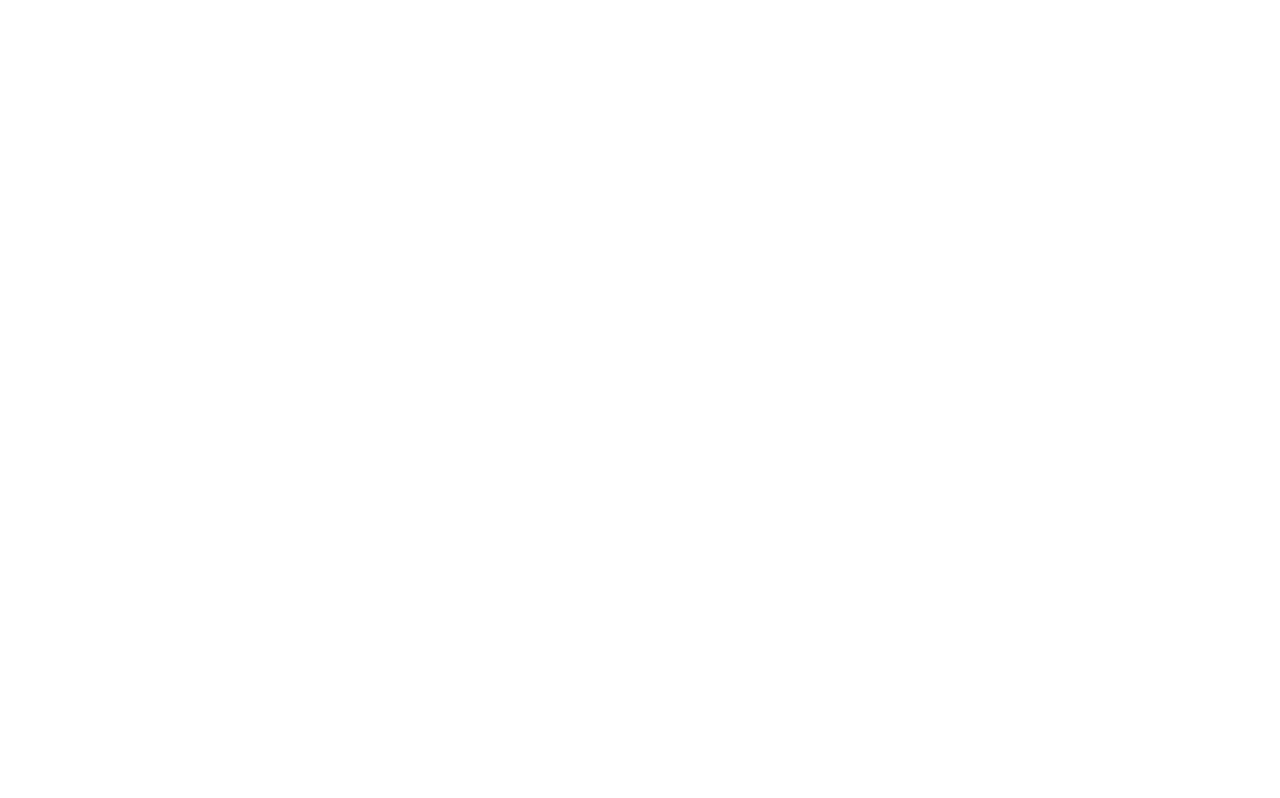
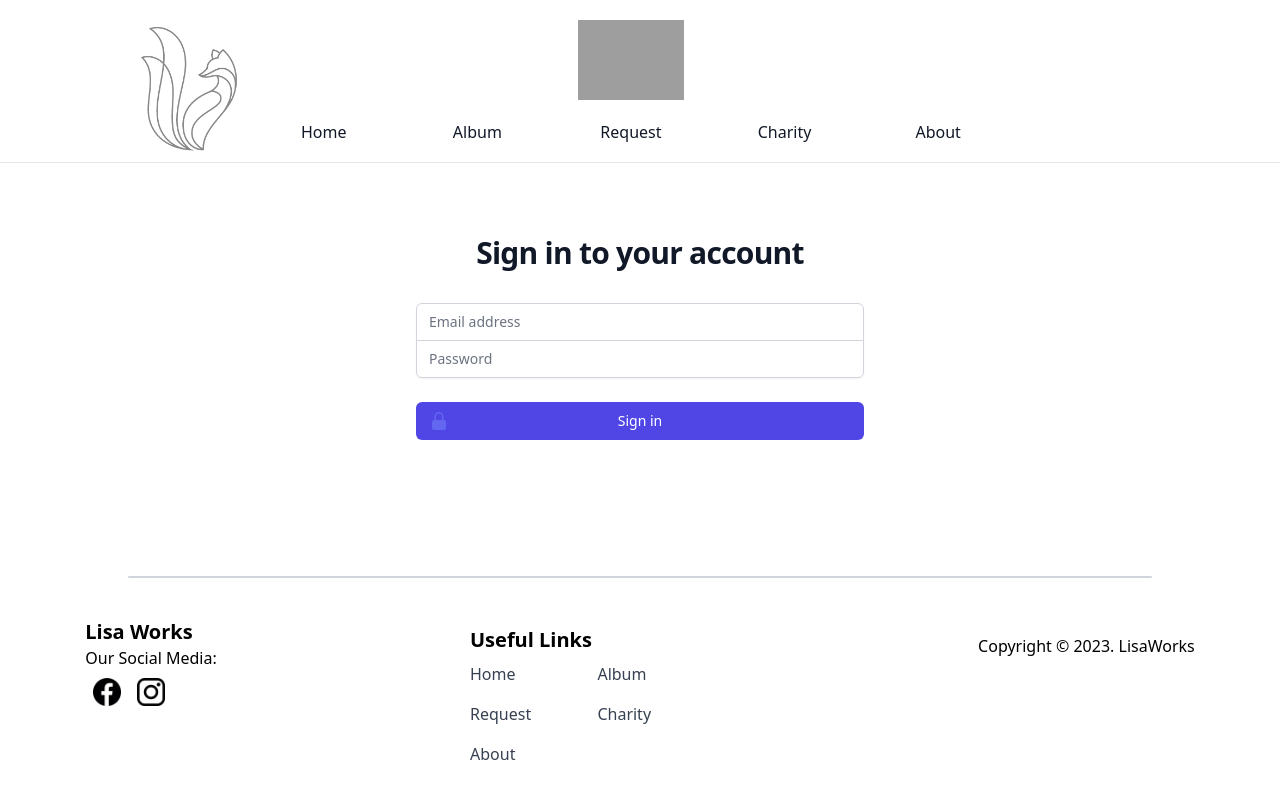
Before and after one commit to paulngch/LisaCableTailwind, a React (Vite) app in the folder client/: page /login in a window 1280 px wide. Before the commit this address had no page. Built offline with nearby package versions, Linux system fonts and the light colour scheme; grey boxes are pictures that could not be loaded.

Commit message:
Added login page

```diff
--- a/client/src/App.jsx
+++ b/client/src/App.jsx
@@ -3,6 +3,7 @@
 import Album from "./pages/Album";
 import Charity from "./pages/Charity";
 import Home from "./pages/Home";
+import Login from "./pages/Login";
 import Request from "./pages/Request";
 import SharedLayout from "./pages/SharedLayout";
 
@@ -18,6 +19,7 @@
             <Route path="/request" element={<Request />} />
             <Route path="/charity" element={<Charity />} />
             <Route path="/about" element={<About />} />
+            <Route path="/login" element={<Login />} />
           </Route>
         </Routes>
       </BrowserRouter>
--- /dev/null
+++ b/client/src/pages/Login.jsx
@@ -0,0 +1,87 @@
+import React from "react";
+import { Formik, Field, Form } from "formik";
+
+export default function Login() {
+  return (
+    <>
+      <div class="flex min-h-full items-center justify-center py-12 px-4 sm:px-6 lg:px-8">
+        <div class="w-full max-w-md space-y-8">
+          <div>
+            <h2 class="mt-6 text-center text-3xl font-bold tracking-tight text-gray-900">
+              Sign in to your account
+            </h2>
+          </div>
+
+          <Formik
+            initialValues={{
+              email: "",
+            }}
+            onSubmit={async (values) => {
+              await new Promise((r) => setTimeout(r, 500));
+            //   alert(JSON.stringify(values, null, 2));
+            alert("Fields Submitted")
+            }
+        }
+          >
+            <Form class="mt-8 space-y-6" action="#" method="POST">
+              <input type="hidden" name="remember" value="true" />
+              <div class="-space-y-px rounded-md shadow-sm">
+                <div>
+                  <label for="email-address" class="sr-only">
+                    Email address
+                  </label>
+                  <Field
+                    id="email"
+                    name="email"
+                    placeholder="Email address"
+                    type="email"
+                    class="relative block w-full appearance-none rounded-none
+                  rounded-t-md border border-gray-300 px-3 py-2 text-gray-900
+                  placeholder-gray-500 focus:z-10 focus:border-indigo-500
+                  focus:outline-none focus:ring-indigo-500 sm:text-sm"
+                  />
+                </div>
+                <div>
+                  <label for="password" class="sr-only">
+                    Password
+                  </label>
+                  <Field
+                    id="password"
+                    name="password"
+                    type="password"
+                    required
+                    class="relative block w-full appearance-none rounded-none rounded-b-md border border-gray-300 px-3 py-2 text-gray-900 placeholder-gray-500 focus:z-10 focus:border-indigo-500 focus:outline-none focus:ring-indigo-500 sm:text-sm"
+                    placeholder="Password"
+                  />
+                </div>
+              </div>
+              <div>
+                <button
+                  type="submit"
+                  class="group relative flex w-full justify-center rounded-md border border-transparent bg-indigo-600 py-2 px-4 text-sm font-medium text-white hover:bg-indigo-700 focus:outline-none focus:ring-2 focus:ring-indigo-500 focus:ring-offset-2"
+                >
+                  <span class="absolute inset-y-0 left-0 flex items-center pl-3">
+                    <svg
+                      class="h-5 w-5 text-indigo-500 group-hover:text-indigo-400"
+                    //   xmlns="http://www.w3.org/2000/svg"
+                      viewBox="0 0 20 20"
+                      fill="currentColor"
+                      aria-hidden="true"
+                    >
+                      <path
+                        fill-rule="evenodd"
+                        d="M10 1a4.5 4.5 0 00-4.5 4.5V9H5a2 2 0 00-2 2v6a2 2 0 002 2h10a2 2 0 002-2v-6a2 2 0 00-2-2h-.5V5.5A4.5 4.5 0 0010 1zm3 8V5.5a3 3 0 10-6 0V9h6z"
+                        clip-rule="evenodd"
+                      />
+                    </svg>
+                  </span>
+                  Sign in
+                </button>
+              </div>
+            </Form>
+          </Formik>
+        </div>
+      </div>
+    </>
+  );
+}
```
